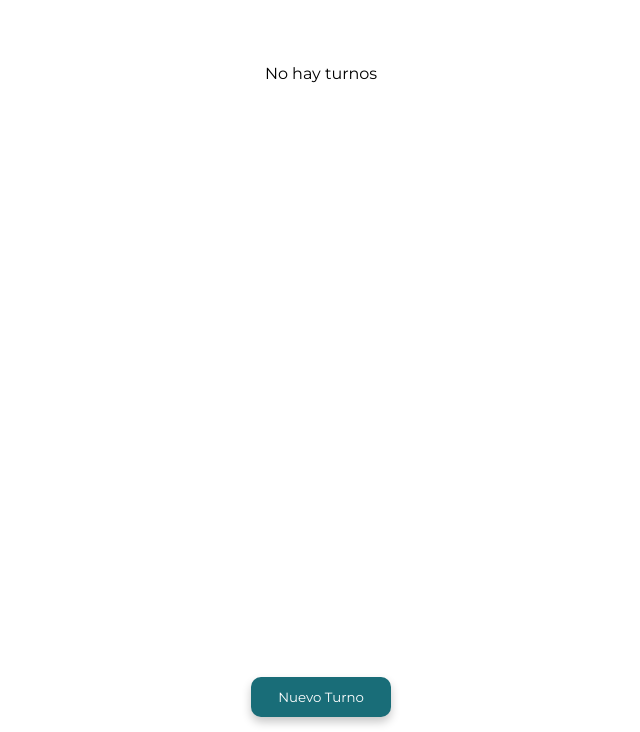
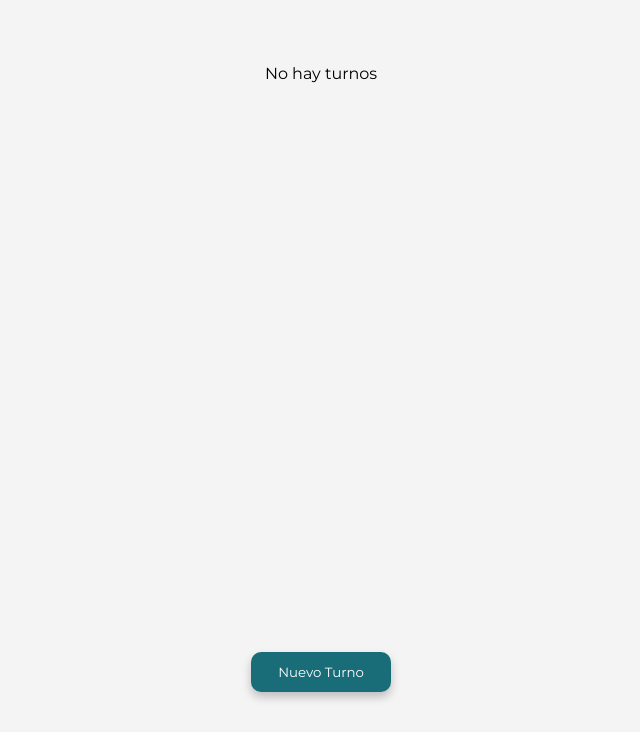
Before and after one commit to Tinchobtt/Turnos, a plain HTML site: page index.html in a window 1280 px wide. Shown: the part 68-800 px from the top of the page, without its empty margins (319-959 px from the left). Drawn offline with Linux system fonts and the light colour scheme.

Commit message:
version 1.1

```diff
--- a/style.css
+++ b/style.css
@@ -10,12 +10,13 @@ body{
     flex-direction: column;
     justify-content: space-between;
     height: 100vh;
+    background-color: #f4f4f4;
 }
 section{
     display: flex;
     flex-direction: column;
     align-items: center;
-    height: calc(100% - 70px);
+    height: calc(100% - 120px);
 }
 .title-container{
     display: flex;
@@ -40,9 +41,10 @@ section{
     align-items: center;
     row-gap: 10px;
     border-radius: 10px;
-    box-shadow: 0 5px 15px #00000047;
+    box-shadow: 0 5px 15px #00000026;
     padding: 1rem .5rem;
     margin-bottom: 2rem;
+    background-color: #fff;
 }
 .status-container{
     grid-column: 1/4;
@@ -88,7 +90,7 @@ section{
     justify-content: center;
     align-items: center;
     width: 100%;
-    height: 70px;
+    height: 120px;
 }
 .add-turno-btn{
     width: 140px;
```
